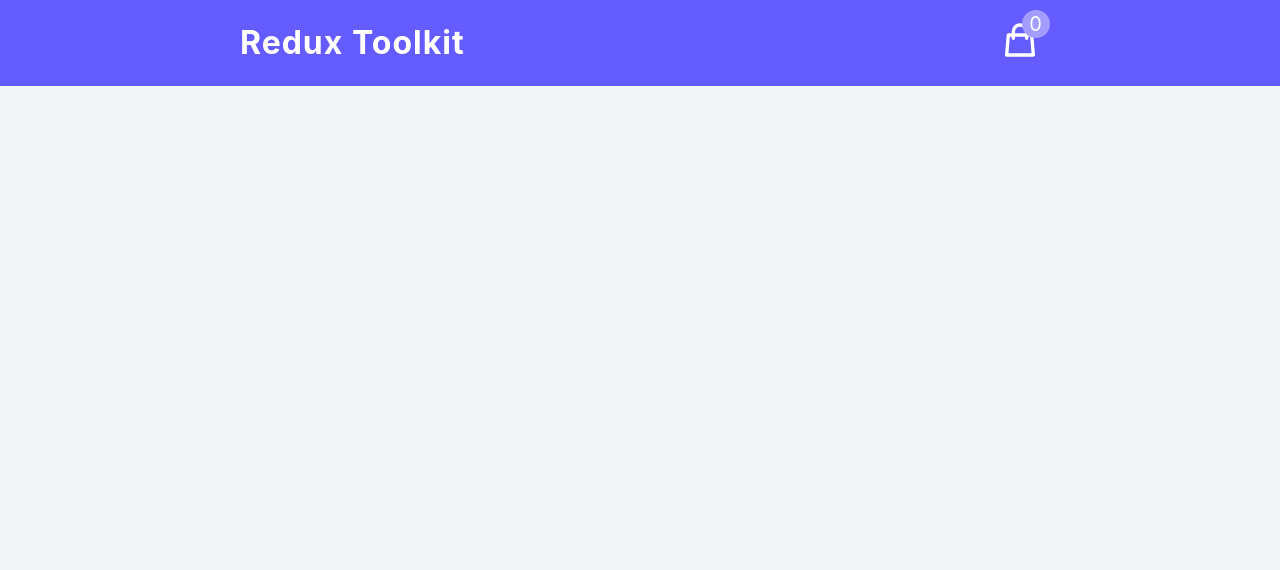
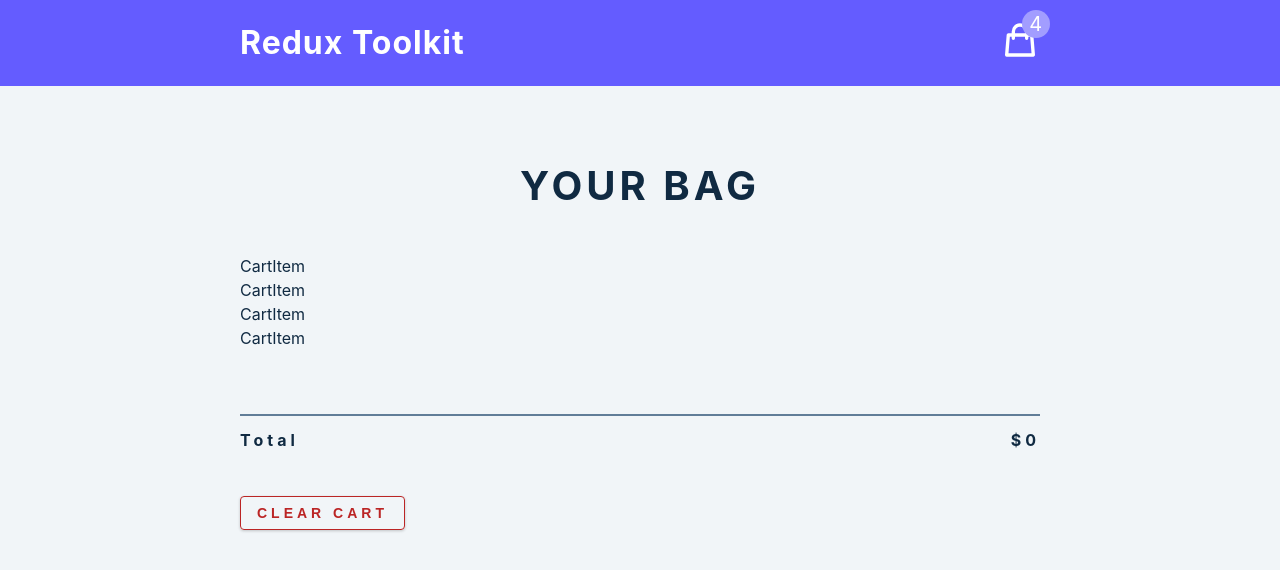
Before and after one commit to Murutu/react-redux-demo, a React (Create React App) app: page / in a window 1280 px wide. Shown: the top 570 px of the page. Built offline with nearby package versions, Linux system fonts and the light colour scheme.

Commit message:
chore: rendered list

```diff
--- a/src/App.js
+++ b/src/App.js
@@ -1,9 +1,11 @@
+import CartContainer from "./components/CartContainer";
 import Navbar from "./components/Navbar";
 
 function App() {
   return (
     <main>
       <Navbar />
+      <CartContainer />
     </main>
   );
 }
--- /dev/null
+++ b/src/components/CartContainer.jsx
@@ -0,0 +1,42 @@
+import CartItem from "./CartItem"
+import {useSelector} from "react-redux";
+
+const CartContainer = () => {
+  const {cartItems, total, amount, id} = useSelector((store) => store.cart);
+
+  if(amount < 1) {
+    return (
+      <section className="cart">
+        <header>
+          <h2>Your Bag</h2>
+          <h4 className="empty-cart">is currently empty</h4>
+        </header>
+      </section>
+    )
+  }
+
+  return (
+    <section className="cart">
+      <header>
+        <h2>Your Bag</h2>
+      </header>
+      <div>
+        {cartItems.map((item) => {
+          return (
+            <CartItem key={id} {...item}/>
+          )
+        })}
+      </div>
+      <footer>
+        <hr />
+        <div className="cart-total">
+        <h4>
+          total <span>${total}</span>
+        </h4>
+        </div>
+      </footer>
+      <button className="btn clear-btn">clear cart</button>
+    </section>
+  )
+}
+export default CartContainer
--- /dev/null
+++ b/src/components/CartItem.jsx
@@ -0,0 +1,6 @@
+const CartItem = () => {
+  return (
+    <div>CartItem</div>
+  )
+}
+export default CartItem
--- a/src/features/cart/cartSlice.js
+++ b/src/features/cart/cartSlice.js
@@ -1,8 +1,9 @@
 import {createSlice} from "@reduxjs/toolkit";
+import cartItems from "../../cartItems"
 
 const initialState = {
-    cartItems: [],
-    amount: 0,
+    cartItems: cartItems,
+    amount: 4,
     total: 0,
     isLoading: true
 }
@@ -32,4 +33,10 @@
 });
 
 export default cartSlice.reducer;
+
+import cartItems from "../../cartItems";
+
+const initialState = {
+    cartItems: cartItems
+}
 */
```
